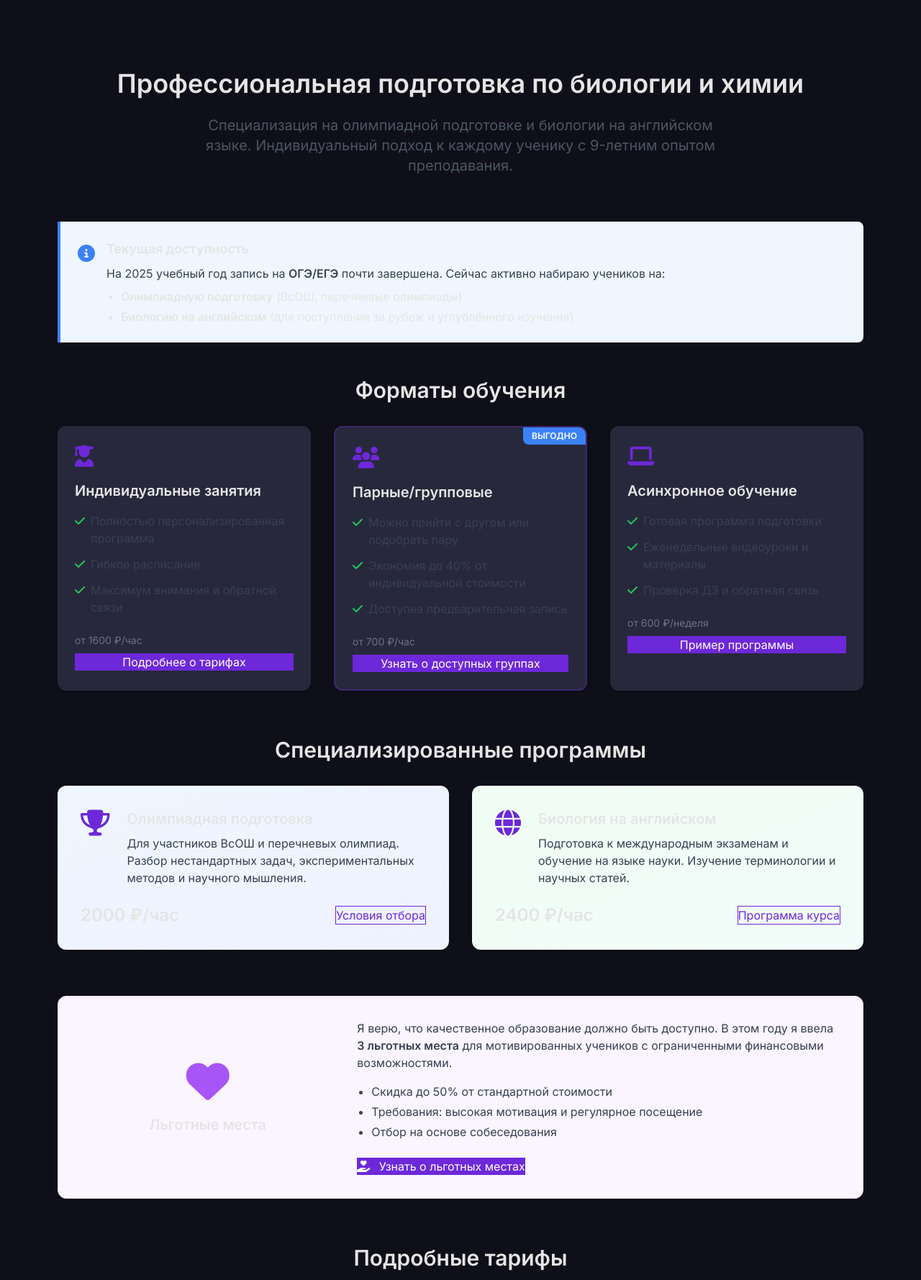
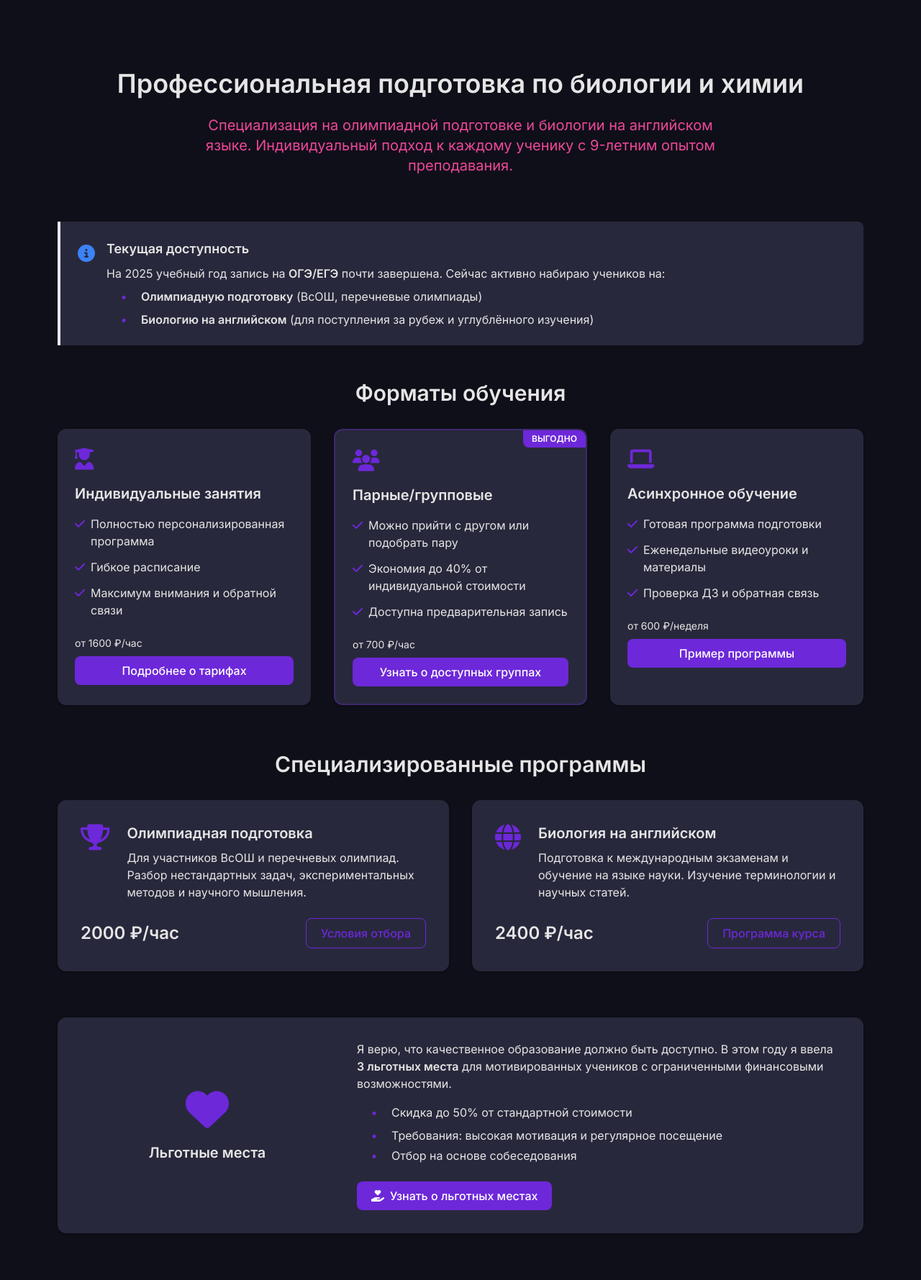
Before and after one commit to ErnestoAizenberg/maria-tutor, a Django app: page /lessons/ in a window 1280 px wide. Shown: the part 80-1859 px from the top of the page at 72% size. Run offline with Django 5.2, Linux system fonts and the light colour scheme; some libraries are stand-ins or nearby versions.

Commit message:
fix: use defined style vars in base template

```diff
--- a/main/templates/main/lessons.html
+++ b/main/templates/main/lessons.html
@@ -9,25 +9,25 @@
     <!-- Hero Section -->
     <section class="text-center mb-16">
         <h1 class="text-4xl font-bold mb-6">Профессиональная подготовка по биологии и химии</h1>
-        <p class="text-xl text-gray-600 max-w-3xl mx-auto">
+        <p class="text-xl text-secondary max-w-3xl mx-auto">
             Специализация на олимпиадной подготовке и биологии на английском языке.
             Индивидуальный подход к каждому ученику с 9-летним опытом преподавания.
         </p>
     </section>
 
     <!-- Priority Notice -->
-    <div class="bg-blue-50 border-l-4 border-blue-500 p-6 mb-12 rounded-r-lg">
+    <div class="bg-card border-l-4 border-accent p-6 mb-12 rounded-r-lg">
         <div class="flex items-start">
-            <div class="flex-shrink-0 text-blue-500 mr-4 mt-1">
+            <div class="flex-shrink-0 text-accent mr-4 mt-1">
                 <i class="fas fa-info-circle text-2xl"></i>
             </div>
             <div>
                 <h3 class="text-lg font-bold mb-2">Текущая доступность</h3>
-                <p class="text-gray-700">
+                <p class="text-text">
                     На 2025 учебный год запись на <span class="font-semibold">ОГЭ/ЕГЭ</span> почти завершена.
                     Сейчас активно набираю учеников на:
                 </p>
-                <ul class="list-disc pl-5 mt-2 space-y-1">
+                <ul class="custom-list pl-5 mt-2 space-y-1">
                     <li><span class="font-semibold">Олимпиадную подготовку</span> (ВсОШ, перечневые олимпиады)</li>
                     <li><span class="font-semibold">Биологию на английском</span> (для поступления за рубеж и углублённого изучения)</li>
                 </ul>
@@ -41,83 +41,83 @@
 
         <div class="grid grid-cols-1 md:grid-cols-3 gap-8">
             <!-- Individual -->
-            <div class="card p-6 h-full">
+            <div class="card p-6 h-full hover-scale">
                 <div class="text-primary text-3xl mb-4">
                     <i class="fas fa-user-graduate"></i>
                 </div>
                 <h3 class="text-xl font-bold mb-4">Индивидуальные занятия</h3>
-                <ul class="space-y-3 mb-6 text-gray-700">
+                <ul class="space-y-3 mb-6 text-text-secondary">
                     <li class="flex items-start">
-                        <i class="fas fa-check text-green-500 mt-1 mr-2"></i>
+                        <i class="fas fa-check text-primary mt-1 mr-2"></i>
                         <span>Полностью персонализированная программа</span>
                     </li>
                     <li class="flex items-start">
-                        <i class="fas fa-check text-green-500 mt-1 mr-2"></i>
+                        <i class="fas fa-check text-primary mt-1 mr-2"></i>
                         <span>Гибкое расписание</span>
                     </li>
                     <li class="flex items-start">
-                        <i class="fas fa-check text-green-500 mt-1 mr-2"></i>
+                        <i class="fas fa-check text-primary mt-1 mr-2"></i>
                         <span>Максимум внимания и обратной связи</span>
                     </li>
                 </ul>
                 <div class="mt-auto">
-                    <p class="text-sm text-gray-500 mb-2">от 1600 ₽/час</p>
-                    <button class="btn-primary w-full">Подробнее о тарифах</button>
+                    <p class="text-sm text-text-secondary mb-2">от 1600 ₽/час</p>
+                    <button class="btn btn-primary w-full">Подробнее о тарифах</button>
                 </div>
             </div>
 
             <!-- Pair/Group -->
-            <div class="card p-6 h-full relative" style="border: 2px solid rgba(var(--color-primary), 0.3);">
-                <div class="absolute top-0 right-0 text-white px-3 py-1 text-xs font-bold rounded-bl-lg rounded-tr-lg bg-blue-500">
+            <div class="card p-6 h-full hover-scale relative" style="border: 2px solid rgba(var(--color-primary), 0.3);">
+                <div class="absolute top-0 right-0 text-white px-3 py-1 text-xs font-bold rounded-bl-lg rounded-tr-lg bg-primary">
                     ВЫГОДНО
                 </div>
                 <div class="text-primary text-3xl mb-4">
                     <i class="fas fa-users"></i>
                 </div>
                 <h3 class="text-xl font-bold mb-4">Парные/групповые</h3>
-                <ul class="space-y-3 mb-6 text-gray-700">
+                <ul class="space-y-3 mb-6 text-text-secondary">
                     <li class="flex items-start">
-                        <i class="fas fa-check text-green-500 mt-1 mr-2"></i>
+                        <i class="fas fa-check text-primary mt-1 mr-2"></i>
                         <span>Можно прийти с другом или подобрать пару</span>
                     </li>
                     <li class="flex items-start">
-                        <i class="fas fa-check text-green-500 mt-1 mr-2"></i>
+                        <i class="fas fa-check text-primary mt-1 mr-2"></i>
                         <span>Экономия до 40% от индивидуальной стоимости</span>
                     </li>
                     <li class="flex items-start">
-                        <i class="fas fa-check text-green-500 mt-1 mr-2"></i>
+                        <i class="fas fa-check text-primary mt-1 mr-2"></i>
                         <span>Доступна предварительная запись</span>
                     </li>
                 </ul>
                 <div class="mt-auto">
-                    <p class="text-sm text-gray-500 mb-2">от 700 ₽/час</p>
-                    <button class="btn-primary w-full">Узнать о доступных группах</button>
+                    <p class="text-sm text-text-secondary mb-2">от 700 ₽/час</p>
+                    <button class="btn btn-primary w-full">Узнать о доступных группах</button>
                 </div>
             </div>
 
             <!-- Async -->
-            <div class="card p-6 h-full">
+            <div class="card p-6 h-full hover-scale">
                 <div class="text-primary text-3xl mb-4">
                     <i class="fas fa-laptop"></i>
                 </div>
                 <h3 class="text-xl font-bold mb-4">Асинхронное обучение</h3>
-                <ul class="space-y-3 mb-6 text-gray-700">
+                <ul class="space-y-3 mb-6 text-text-secondary">
                     <li class="flex items-start">
-                        <i class="fas fa-check text-green-500 mt-1 mr-2"></i>
+                        <i class="fas fa-check text-primary mt-1 mr-2"></i>
                         <span>Готовая программа подготовки</span>
                     </li>
                     <li class="flex items-start">
-                        <i class="fas fa-check text-green-500 mt-1 mr-2"></i>
+                        <i class="fas fa-check text-primary mt-1 mr-2"></i>
                         <span>Еженедельные видеоуроки и материалы</span>
                     </li>
                     <li class="flex items-start">
-                        <i class="fas fa-check text-green-500 mt-1 mr-2"></i>
+                        <i class="fas fa-check text-primary mt-1 mr-2"></i>
                         <span>Проверка ДЗ и обратная связь</span>
                     </li>
                 </ul>
                 <div class="mt-auto">
-                    <p class="text-sm text-gray-500 mb-2">от 600 ₽/неделя</p>
-                    <button class="btn-primary w-full">Пример программы</button>
+                    <p class="text-sm text-text-secondary mb-2">от 600 ₽/неделя</p>
+                    <button class="btn btn-primary w-full">Пример программы</button>
                 </div>
             </div>
         </div>
@@ -129,14 +129,14 @@
 
         <div class="grid grid-cols-1 md:grid-cols-2 gap-8">
             <!-- Olympiad Prep -->
-            <div class="card p-8 bg-gradient-to-br from-blue-50 to-indigo-50">
+            <div class="card p-8 bg-card hover-scale">
                 <div class="flex items-start mb-6">
                     <div class="text-primary text-4xl mr-6">
                         <i class="fas fa-trophy"></i>
                     </div>
                     <div>
                         <h3 class="text-xl font-bold mb-2">Олимпиадная подготовка</h3>
-                        <p class="text-gray-700">
+                        <p class="text-text-secondary">
                             Для участников ВсОШ и перечневых олимпиад. Разбор нестандартных задач,
                             экспериментальных методов и научного мышления.
                         </p>
@@ -144,26 +144,26 @@
                 </div>
                 <div class="flex justify-between items-center">
                     <span class="text-2xl font-bold">2000 ₽/час</span>
-                    <button class="btn-outline">Условия отбора</button>
+                    <button class="btn btn-outline">Условия отбора</button>
                 </div>
             </div>
 
             <!-- Biology in English -->
-            <div class="card p-8 bg-gradient-to-br from-green-50 to-teal-50">
+            <div class="card p-8 bg-card hover-scale">
                 <div class="flex items-start mb-6">
                     <div class="text-primary text-4xl mr-6">
                         <i class="fas fa-globe"></i>
                     </div>
                     <div>
                         <h3 class="text-xl font-bold mb-2">Биология на английском</h3>
-                        <p class="text-gray-700">
+                        <p class="text-text-secondary">
                             Подготовка к международным экзаменам и обучение на языке науки. Изучение терминологии и научных статей.
                         </p>
                     </div>
                 </div>
                 <div class="flex justify-between items-center">
                     <span class="text-2xl font-bold">2400 ₽/час</span>
-                    <button class="btn-outline">Программа курса</button>
+                    <button class="btn btn-outline">Программа курса</button>
                 </div>
             </div>
         </div>
@@ -171,26 +171,26 @@
 
     <!-- Social Responsibility -->
     <section class="mb-16">
-        <div class="card p-8 bg-purple-50 border border-purple-200">
+        <div class="card p-8 bg-card">
             <div class="flex flex-col md:flex-row items-center">
                 <div class="md:w-1/3 mb-6 md:mb-0 text-center">
-                    <div class="text-purple-500 text-6xl mb-4">
+                    <div class="text-primary text-6xl mb-4">
                         <i class="fas fa-heart"></i>
                     </div>
                     <h3 class="text-xl font-bold">Льготные места</h3>
                 </div>
                 <div class="md:w-2/3 md:pl-8">
-                    <p class="mb-4 text-gray-700">
+                    <p class="mb-4 text-text">
                         Я верю, что качественное образование должно быть доступно. В этом году я ввела
                         <span class="font-semibold">3 льготных места</span> для мотивированных учеников
                         с ограниченными финансовыми возможностями.
                     </p>
-                    <ul class="list-disc pl-5 mb-6 text-gray-700 space-y-1">
+                    <ul class="custom-list pl-5 mb-6 text-text space-y-1">
                         <li>Скидка до 50% от стандартной стоимости</li>
                         <li>Требования: высокая мотивация и регулярное посещение</li>
                         <li>Отбор на основе собеседования</li>
                     </ul>
-                    <button class="btn-primary">
+                    <button class="btn btn-primary">
                         <i class="fas fa-hand-holding-heart mr-2"></i> Узнать о льготных местах
                     </button>
                 </div>
@@ -205,13 +205,13 @@
         <div class="overflow-x-auto">
             <table class="w-full border-collapse">
                 <thead>
-                    <tr class="bg-gray-100">
+                    <tr class="bg-card">
                         <th class="p-4 text-left">Формат</th>
                         <th class="p-4 text-left">Программа</th>
                         <th class="p-4 text-right">Стоимость</th>
                     </tr>
                 </thead>
-                <tbody class="divide-y divide-gray-200">
+                <tbody class="divide-y divide-border">
                     <!-- Individual -->
                     <tr>
                         <td class="p-4 font-semibold">Индивидуально</td>
@@ -230,17 +230,17 @@
                     </tr>
 
                     <!-- Pair/Group -->
-                    <tr class="bg-blue-50">
+                    <tr class="bg-card">
                         <td class="p-4 font-semibold">Парные</td>
                         <td class="p-4">ОГЭ/школьная программа</td>
                         <td class="p-4 text-right">1200 ₽/час</td>
                     </tr>
-                    <tr class="bg-blue-50">
+                    <tr class="bg-card">
                         <td class="p-4"></td>
                         <td class="p-4">ЕГЭ</td>
                         <td class="p-4 text-right">1400 ₽/час</td>
                     </tr>
-                    <tr class="bg-blue-50">
+                    <tr class="bg-card">
                         <td class="p-4 font-semibold">Групповые</td>
                         <td class="p-4">ОГЭ (3-5 чел)</td>
                         <td class="p-4 text-right">700 ₽/час</td>
@@ -263,12 +263,12 @@
     </section>
 
     <!-- CTA -->
-    <section class="text-center bg-gradient-to-r from-blue-500 to-indigo-600 text-white p-12 rounded-2xl">
+    <section class="text-center bg-primary text-white p-12 rounded-2xl">
         <h2 class="text-3xl font-bold mb-4">Готовы начать обучение?</h2>
         <p class="text-xl mb-8 max-w-2xl mx-auto">
             Оставьте заявку, и я подберу для вас оптимальный формат занятий
         </p>
-        <button class="btn-white text-blue-600 px-8 py-3 text-lg font-bold">
+        <button class="btn bg-white text-primary px-8 py-3 text-lg font-bold hover:bg-gray-100">
             <i class="fas fa-paper-plane mr-2"></i> Отправить заявку
         </button>
     </section>
```
